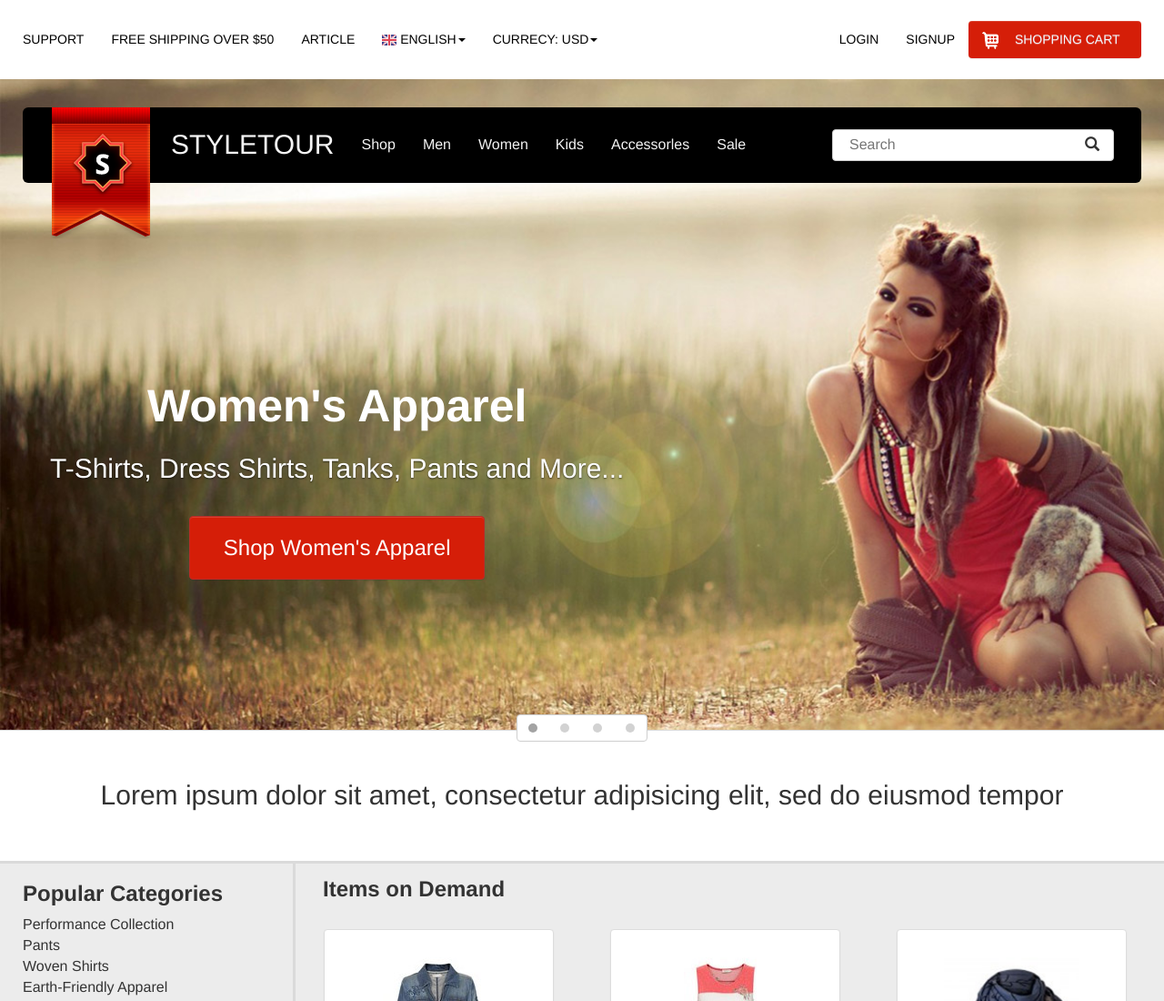
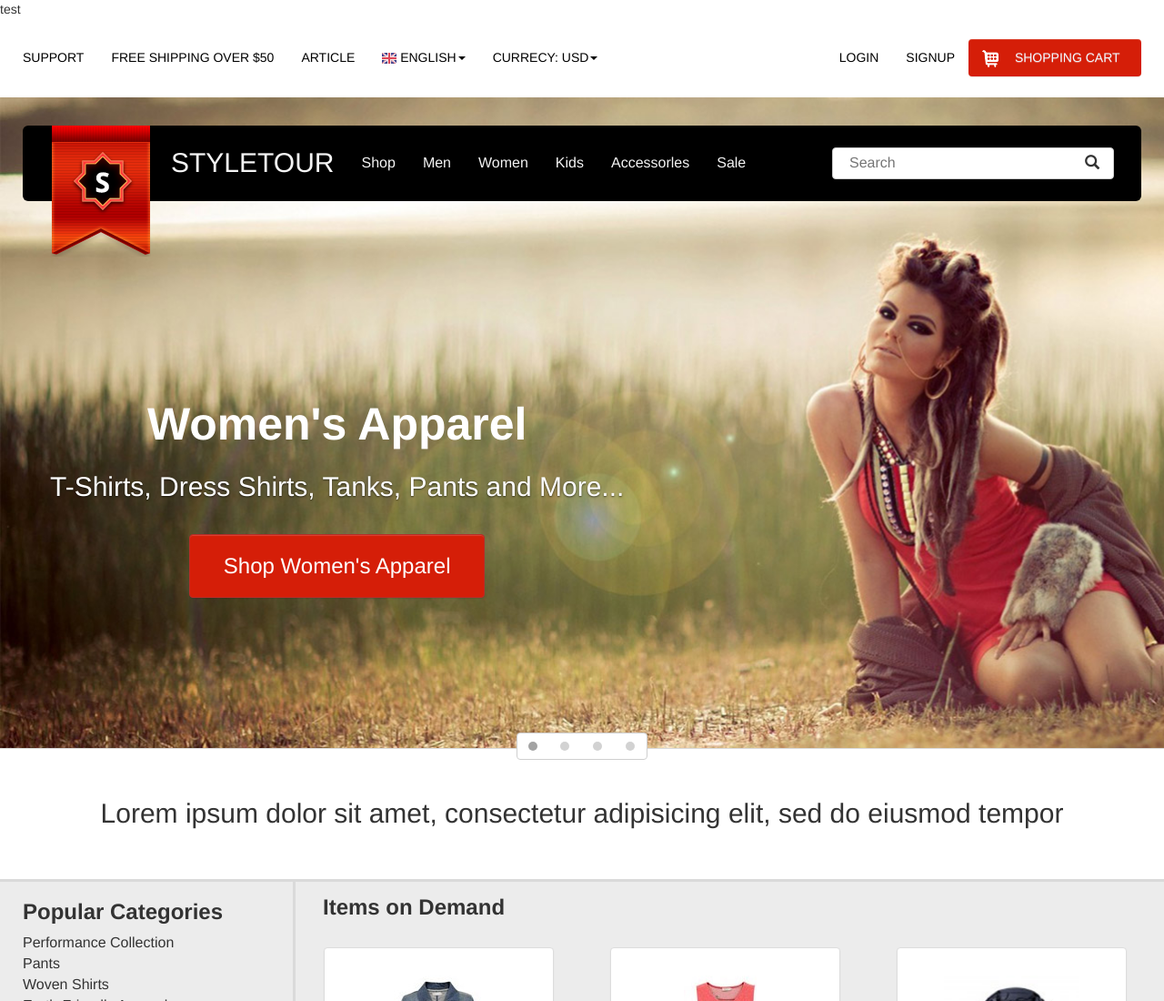
Before and after one commit to Revers4/shopping-art, a plain HTML site: page index.html in a window 1280 px wide. Shown: the top 1100 px of the page at 91% size. Drawn offline with nearby package versions, Linux system fonts and the light colour scheme.

Commit message:
index.html modifiled

```diff
--- a/index.html
+++ b/index.html
@@ -15,7 +15,7 @@
 
 <body>
   <header>
-    <div></div>
+    <div class="test">test</div>
     <section class="header-top">
       <nav class="navbar navbar-default">
         <div class="container">
```
